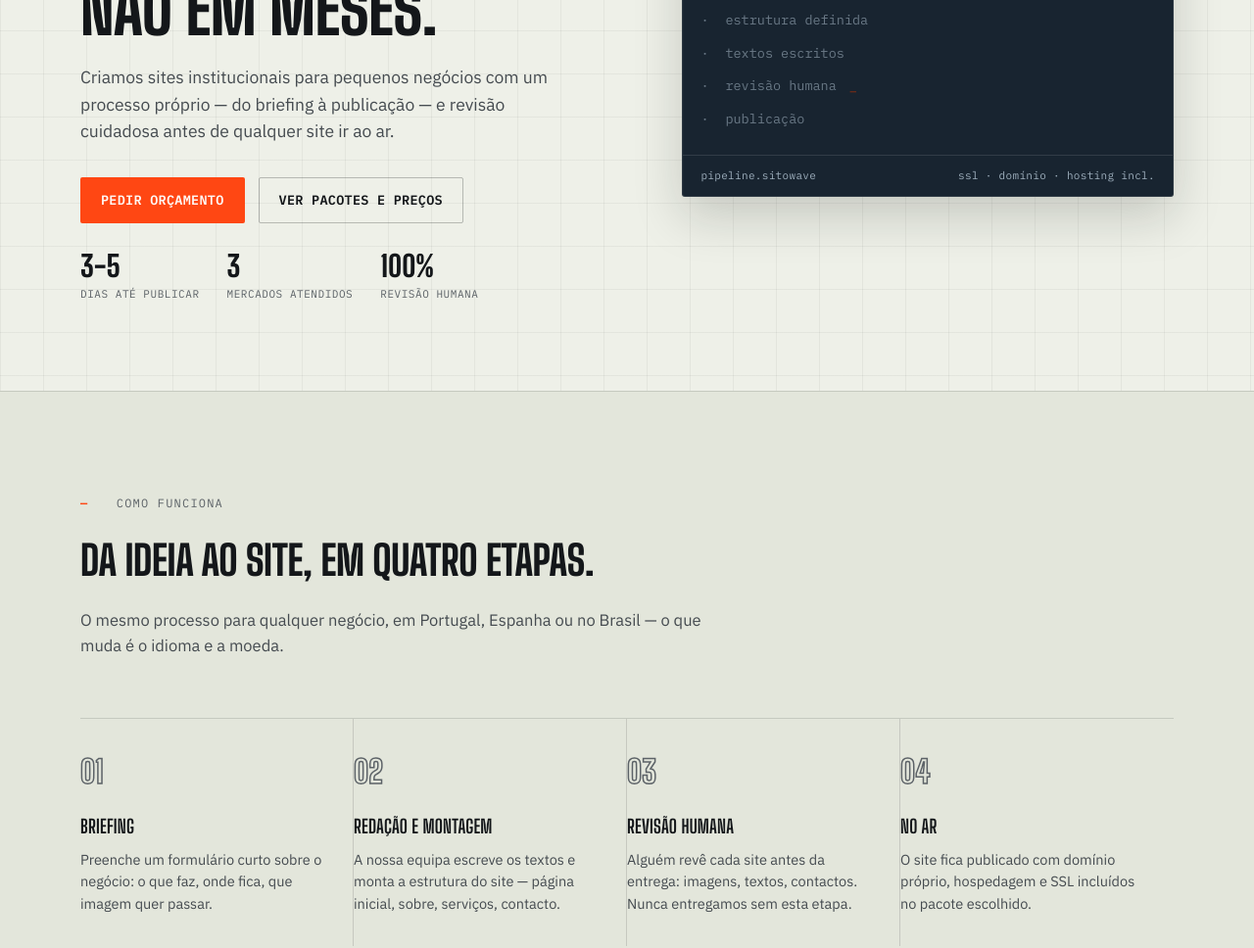
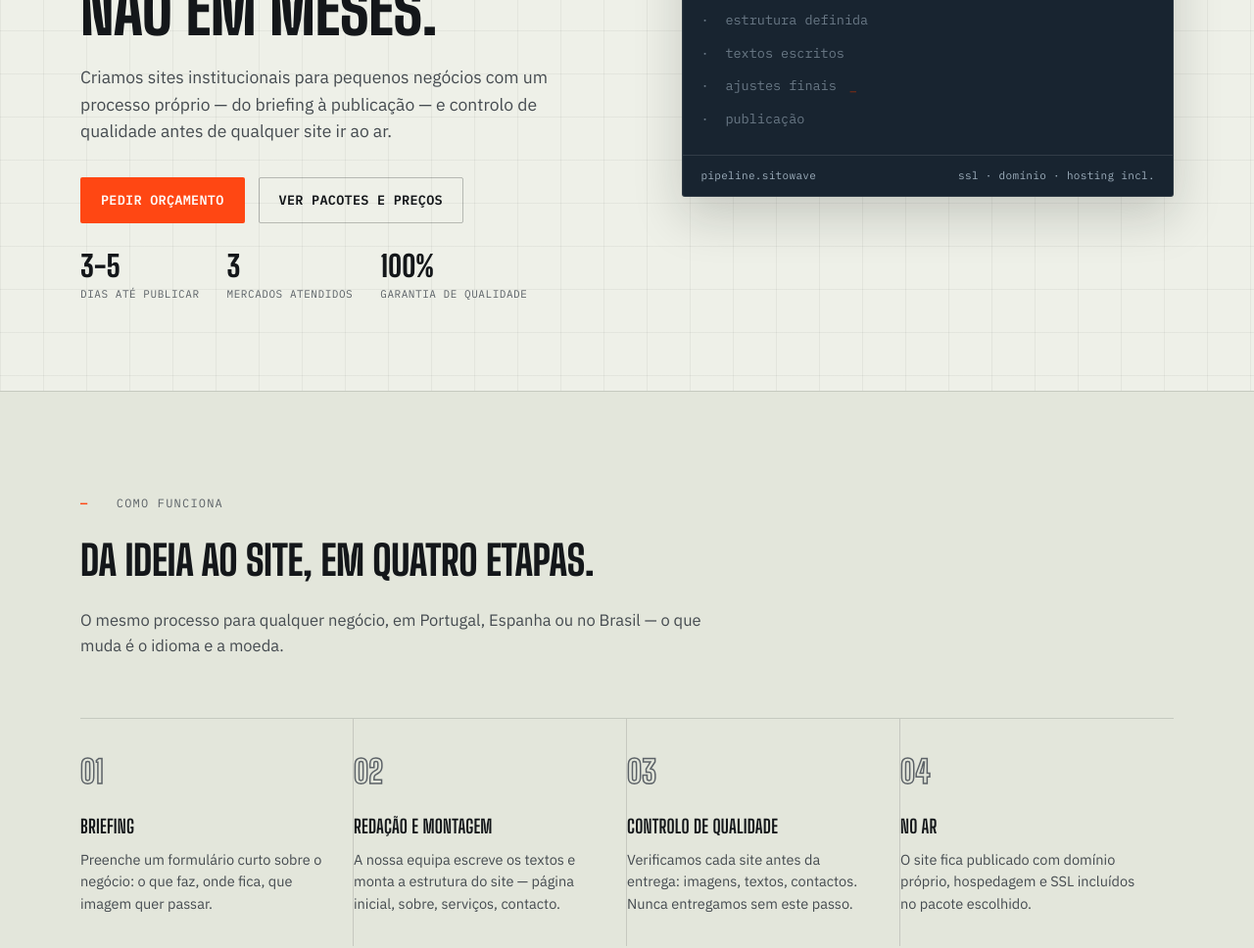
Before and after one commit to maickelkatz-hash/sitowave, a plain HTML site: page index.html in a window 1280 px wide. Shown: the part 353-1321 px from the top of the page at 98% size. Drawn offline with Linux system fonts and the light colour scheme; no server answers.

Commit message:
Remove mencoes a revisao humana e termos relacionados a IA

```diff
--- a/index.html
+++ b/index.html
@@ -3,7 +3,7 @@
 <head>
 <meta charset="UTF-8">
 <meta name="viewport" content="width=device-width, initial-scale=1.0">
-<meta name="description" content="Sitowave — sites profissionais para pequenas e médias empresas em Portugal, Espanha e Brasil, prontos em poucos dias, com acompanhamento humano em cada etapa.">
+<meta name="description" content="Sitowave — sites profissionais para pequenas e médias empresas em Portugal, Espanha e Brasil, prontos em poucos dias, com atenção a cada detalhe.">
 <title>Sitowave</title>
 <link rel="preconnect" href="https://fonts.googleapis.com">
 <link rel="preconnect" href="https://fonts.gstatic.com" crossorigin>
@@ -599,7 +599,7 @@
     <div>
       <span class="eyebrow"><span class="tick">—</span>&nbsp;<span data-i18n="hero.eyebrow">Agência de sites · Portugal · Espanha · Brasil</span></span>
       <h1 data-i18n-html="hero.h1">Site profissional pronto <em>em dias</em>, não em meses.</h1>
-      <p class="lede" data-i18n="hero.lede">Criamos sites institucionais para pequenos negócios com um processo próprio — do briefing à publicação — e revisão cuidadosa antes de qualquer site ir ao ar.</p>
+      <p class="lede" data-i18n="hero.lede">Criamos sites institucionais para pequenos negócios com um processo próprio — do briefing à publicação — e controlo de qualidade antes de qualquer site ir ao ar.</p>
       <div class="hero-actions">
         <a href="#contacto" class="btn btn-primary" data-i18n="hero.cta1">Pedir orçamento</a>
         <a href="#pacotes" class="btn btn-ghost" data-i18n="hero.cta2">Ver pacotes e preços</a>
@@ -607,7 +607,7 @@
       <div class="hero-stats">
         <div class="hero-stat"><b>3-5</b><span data-i18n="hero.stat1">dias até publicar</span></div>
         <div class="hero-stat"><b>3</b><span data-i18n="hero.stat2">mercados atendidos</span></div>
-        <div class="hero-stat"><b>100%</b><span data-i18n="hero.stat3">revisão humana</span></div>
+        <div class="hero-stat"><b>100%</b><span data-i18n="hero.stat3">garantia de qualidade</span></div>
       </div>
     </div>
     <div class="console ticket on-panel-marks">
@@ -620,7 +620,7 @@
         <div class="console-line done"><span class="chk">✓</span> <span data-i18n="console.l1">briefing recebido</span></div>
         <div class="console-line done"><span class="chk">✓</span> <span data-i18n="console.l2">estrutura definida</span></div>
         <div class="console-line done"><span class="chk">✓</span> <span data-i18n="console.l3">textos escritos</span></div>
-        <div class="console-line active"><span class="chk">›</span> <span data-i18n="console.l4">revisão humana</span><span class="cursor">_</span></div>
+        <div class="console-line active"><span class="chk">›</span> <span data-i18n="console.l4">ajustes finais</span><span class="cursor">_</span></div>
         <div class="console-line pending"><span class="chk">·</span> <span data-i18n="console.l5">publicação</span></div>
       </div>
       <div class="console-foot">
@@ -651,8 +651,8 @@
       </div>
       <div class="step">
         <span class="num">03</span>
-        <h3 data-i18n="funciona.s3t">Revisão humana</h3>
-        <p data-i18n="funciona.s3p">Alguém revê cada site antes da entrega: imagens, textos, contactos. Nunca entregamos sem esta etapa.</p>
+        <h3 data-i18n="funciona.s3t">Controlo de qualidade</h3>
+        <p data-i18n="funciona.s3p">Verificamos cada site antes da entrega: imagens, textos, contactos. Nunca entregamos sem este passo.</p>
       </div>
       <div class="step">
         <span class="num">04</span>
@@ -828,17 +828,17 @@
       'nav.cta': 'Pedir orçamento',
       'hero.eyebrow': 'Agência de sites · Portugal · Espanha · Brasil',
       'hero.h1': 'Site profissional pronto <em>em dias</em>, não em meses.',
-      'hero.lede': 'Criamos sites institucionais para pequenos negócios com um processo próprio — do briefing à publicação — e revisão cuidadosa antes de qualquer site ir ao ar.',
+      'hero.lede': 'Criamos sites institucionais para pequenos negócios com um processo próprio — do briefing à publicação — e controlo de qualidade antes de qualquer site ir ao ar.',
       'hero.cta1': 'Pedir orçamento',
       'hero.cta2': 'Ver pacotes e preços',
       'hero.stat1': 'dias até publicar',
       'hero.stat2': 'mercados atendidos',
-      'hero.stat3': 'revisão humana',
+      'hero.stat3': 'garantia de qualidade',
       'console.status': 'a correr',
       'console.l1': 'briefing recebido',
       'console.l2': 'estrutura definida',
       'console.l3': 'textos escritos',
-      'console.l4': 'revisão humana',
+      'console.l4': 'ajustes finais',
       'console.l5': 'publicação',
       'console.foot': 'ssl · domínio · hosting incl.',
       'funciona.eyebrow': 'Como funciona',
@@ -848,8 +848,8 @@
       'funciona.s1p': 'Preenche um formulário curto sobre o negócio: o que faz, onde fica, que imagem quer passar.',
       'funciona.s2t': 'Redação e montagem',
       'funciona.s2p': 'A nossa equipa escreve os textos e monta a estrutura do site — página inicial, sobre, serviços, contacto.',
-      'funciona.s3t': 'Revisão humana',
-      'funciona.s3p': 'Alguém revê cada site antes da entrega: imagens, textos, contactos. Nunca entregamos sem esta etapa.',
+      'funciona.s3t': 'Controlo de qualidade',
+      'funciona.s3p': 'Verificamos cada site antes da entrega: imagens, textos, contactos. Nunca entregamos sem este passo.',
       'funciona.s4t': 'No ar',
       'funciona.s4p': 'O site fica publicado com domínio próprio, hospedagem e SSL incluídos no pacote escolhido.',
       'pacotes.eyebrow': 'Pacotes',
@@ -896,7 +896,7 @@
       'contacto.sucesso': 'Recebemos os seus dados. Assim que o site estiver publicado, este formulário passa a enviar diretamente para a nossa equipa — e a receber uma resposta personalizada em pouco tempo.',
       'footer.paises': 'Portugal · Espanha · Brasil',
       'footer.status': 'pré-lançamento',
-      'meta.description': 'Sitowave — sites profissionais para pequenas e médias empresas em Portugal, Espanha e Brasil, prontos em poucos dias, com acompanhamento humano em cada etapa.'
+      'meta.description': 'Sitowave — sites profissionais para pequenas e médias empresas em Portugal, Espanha e Brasil, prontos em poucos dias, com atenção a cada detalhe.'
     },
     'pt-BR': {
       'nav.prelaunch': 'Pré-lançamento',
@@ -907,17 +907,17 @@
       'nav.cta': 'Pedir orçamento',
       'hero.eyebrow': 'Agência de sites · Portugal · Espanha · Brasil',
       'hero.h1': 'Site profissional pronto <em>em dias</em>, não em meses.',
-      'hero.lede': 'Criamos sites institucionais para pequenos negócios com um processo próprio — do briefing à publicação — e revisão cuidadosa antes de qualquer site entrar no ar.',
+      'hero.lede': 'Criamos sites institucionais para pequenos negócios com um processo próprio — do briefing à publicação — e controle de qualidade antes de qualquer site entrar no ar.',
       'hero.cta1': 'Pedir orçamento',
       'hero.cta2': 'Ver pacotes e preços',
       'hero.stat1': 'dias até publicar',
       'hero.stat2': 'mercados atendidos',
-      'hero.stat3': 'revisão humana',
+      'hero.stat3': 'garantia de qualidade',
       'console.status': 'em andamento',
       'console.l1': 'briefing recebido',
       'console.l2': 'estrutura definida',
       'console.l3': 'textos escritos',
-      'console.l4': 'revisão humana',
+      'console.l4': 'ajustes finais',
       'console.l5': 'publicação',
       'console.foot': 'ssl · domínio · hosting incl.',
       'funciona.eyebrow': 'Como funciona',
@@ -927,8 +927,8 @@
       'funciona.s1p': 'Você preenche um formulário curto sobre o negócio: o que faz, onde fica, que imagem quer passar.',
       'funciona.s2t': 'Redação e montagem',
       'funciona.s2p': 'Nossa equipe escreve os textos e monta a estrutura do site — página inicial, sobre, serviços, contato.',
-      'funciona.s3t': 'Revisão humana',
-      'funciona.s3p': 'Alguém revisa cada site antes da entrega: imagens, textos, contatos. Nunca entregamos sem essa etapa.',
+      'funciona.s3t': 'Controle de qualidade',
+      'funciona.s3p': 'Verificamos cada site antes da entrega: imagens, textos, contatos. Nunca entregamos sem essa etapa.',
       'funciona.s4t': 'No ar',
       'funciona.s4p': 'O site fica publicado com domínio próprio, hospedagem e SSL incluídos no pacote escolhido.',
       'pacotes.eyebrow': 'Pacotes',
@@ -975,7 +975,7 @@
       'contacto.sucesso': 'Recebemos os seus dados. Assim que o site estiver publicado, este formulário passa a enviar diretamente para a nossa equipe — e você recebe uma resposta personalizada em pouco tempo.',
       'footer.paises': 'Portugal · Espanha · Brasil',
       'footer.status': 'pré-lançamento',
-      'meta.description': 'Sitowave — sites profissionais para pequenas e médias empresas em Portugal, Espanha e Brasil, prontos em poucos dias, com acompanhamento humano em cada etapa.'
+      'meta.description': 'Sitowave — sites profissionais para pequenas e médias empresas em Portugal, Espanha e Brasil, prontos em poucos dias, com atenção a cada detalhe.'
     },
     'es': {
       'nav.prelaunch': 'Próximamente',
@@ -986,17 +986,17 @@
       'nav.cta': 'Pedir presupuesto',
       'hero.eyebrow': 'Agencia web · Portugal · España · Brasil',
       'hero.h1': 'Tu web profesional lista <em>en días</em>, no en meses.',
-      'hero.lede': 'Creamos sitios web corporativos para pequeños negocios con un proceso propio — desde el briefing hasta la publicación — y una revisión cuidadosa antes de publicar cualquier sitio.',
+      'hero.lede': 'Creamos sitios web corporativos para pequeños negocios con un proceso propio — desde el briefing hasta la publicación — y control de calidad antes de publicar cualquier sitio.',
       'hero.cta1': 'Pedir presupuesto',
       'hero.cta2': 'Ver paquetes y precios',
       'hero.stat1': 'días para publicar',
       'hero.stat2': 'mercados atendidos',
-      'hero.stat3': 'revisión humana',
+      'hero.stat3': 'garantía de calidad',
       'console.status': 'en curso',
       'console.l1': 'briefing recibido',
       'console.l2': 'estructura definida',
       'console.l3': 'textos redactados',
-      'console.l4': 'revisión humana',
+      'console.l4': 'ajustes finales',
       'console.l5': 'publicación',
       'console.foot': 'ssl · dominio · hosting incl.',
       'funciona.eyebrow': 'Cómo funciona',
@@ -1006,8 +1006,8 @@
       'funciona.s1p': 'Rellenas un formulario breve sobre el negocio: qué hace, dónde está, qué imagen quiere transmitir.',
       'funciona.s2t': 'Redacción y montaje',
       'funciona.s2p': 'Nuestro equipo escribe los textos y monta la estructura del sitio — inicio, sobre nosotros, servicios, contacto.',
-      'funciona.s3t': 'Revisión humana',
-      'funciona.s3p': 'Alguien revisa cada sitio antes de la entrega: imágenes, textos, contactos. Nunca entregamos sin este paso.',
+      'funciona.s3t': 'Control de calidad',
+      'funciona.s3p': 'Verificamos cada sitio antes de la entrega: imágenes, textos, contactos. Nunca entregamos sin este paso.',
       'funciona.s4t': 'En línea',
       'funciona.s4p': 'El sitio queda publicado con dominio propio, hosting y SSL incluidos en el paquete elegido.',
       'pacotes.eyebrow': 'Paquetes',
@@ -1054,7 +1054,7 @@
       'contacto.sucesso': 'Hemos recibido tus datos. En cuanto el sitio esté publicado, este formulario se enviará directamente a nuestro equipo — y recibirás una respuesta personalizada en poco tiempo.',
       'footer.paises': 'Portugal · España · Brasil',
       'footer.status': 'próximamente',
-      'meta.description': 'Sitowave — sitios web profesionales para pequeñas y medianas empresas en Portugal, España y Brasil, listos en pocos días, con acompañamiento humano en cada etapa.'
+      'meta.description': 'Sitowave — sitios web profesionales para pequeñas y medianas empresas en Portugal, España y Brasil, listos en pocos días, con atención a cada detalle.'
     }
   };
 
```
